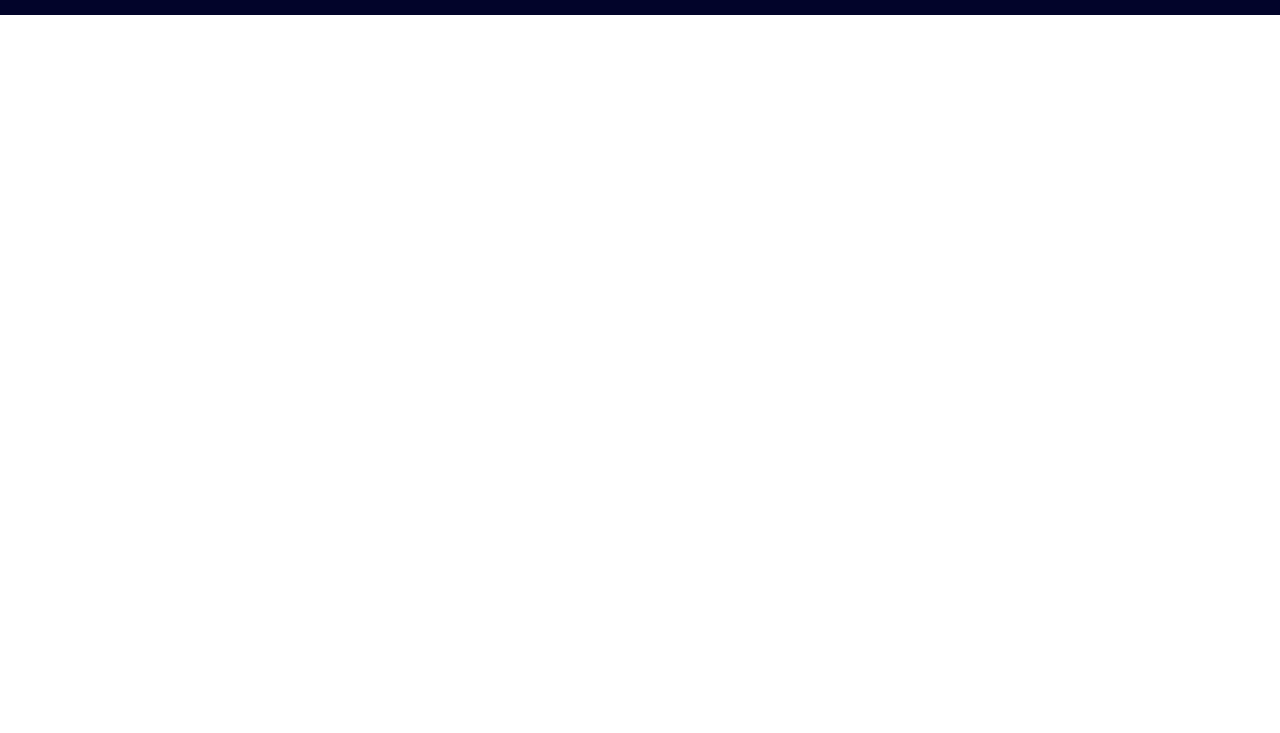
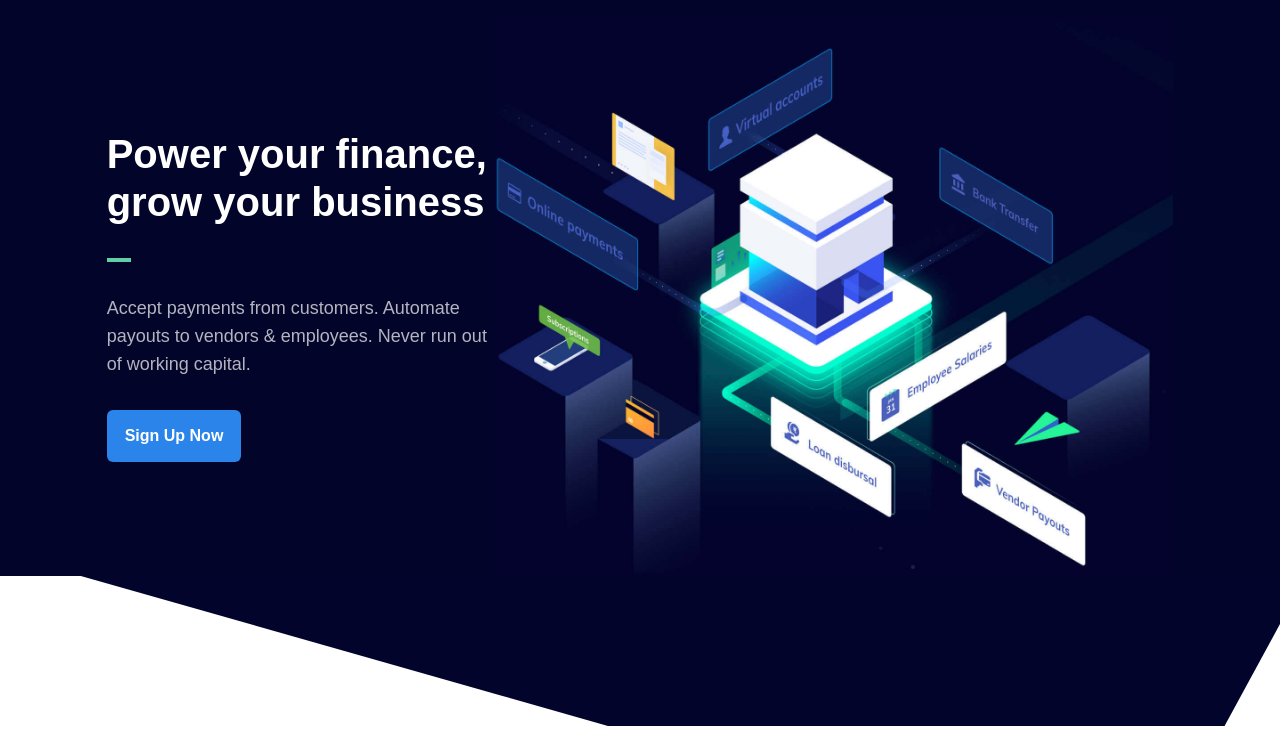
Before and after one commit to ishansainii/RazorpayClone, a website built with Vite: page index.html in a window 1280 px wide. Shown: the part 67-800 px from the top of the page. Built offline with nearby package versions, Linux system fonts and the light colour scheme.

Commit message:
hero section

```diff
--- a/index.html
+++ b/index.html
@@ -7,6 +7,7 @@
     <title>Razorpay</title>
 </head>
 <body>
+    <!-- Navbaar -->
     <nav class="bg-deepBlue">
         <div class="relative w-[1080px] mx-auto flex items-center justify-between">
             <a href="./" class="cursor-pointer py-7 pr-7">
@@ -73,5 +74,34 @@
         </div>
 
     </nav>
+
+    <!-- Hero Section -->
+    <section class="relative bg-deepBlue">
+
+        <div class="w-10/12 max-w-[1080px] flex flex-row justify-between items-center mx-auto">
+            <!-- Left Part -->
+            <div class="space-y-8">
+                <h1 class="font-mullish font-bold text-[40px] leading-[1.2] text-white">Power your finance, grow your business</h1>
+                <div class="w-6 h-1 bg-greenLight"></div>
+                <p class="font-mullish text-white leading-7 text-[18px] opacity-70">Accept payments from customers. Automate payouts to vendors & employees. Never run out of working capital.</p>
+                <button
+                class="bg-lightBlue text-white rounded-md font-mullish font-bold
+                hover:bg-lightBlue300 transition-all duration-200 py-[14px] px-[18px]"
+                >Sign Up Now</button>
+            </div>
+
+            <!-- Right Part -->
+            <img src="./images/hero-illustration.jpg" alt="hero-illustration\"
+            class="w-full max-w-[680px]">
+        </div>
+
+        <!-- Shape Part -->
+        <div class="absolute left-0 right-0 mr-[-1px] overflow-x-hidden">
+            <img src="./images/hero-shape.svg" alt="hero-shape"
+            class="w-full object-cover">
+        </div>
+
+    </section>
+
 </body>
 </html>
```
Also changed, not shown: style.css (line endings or trailing spaces).
